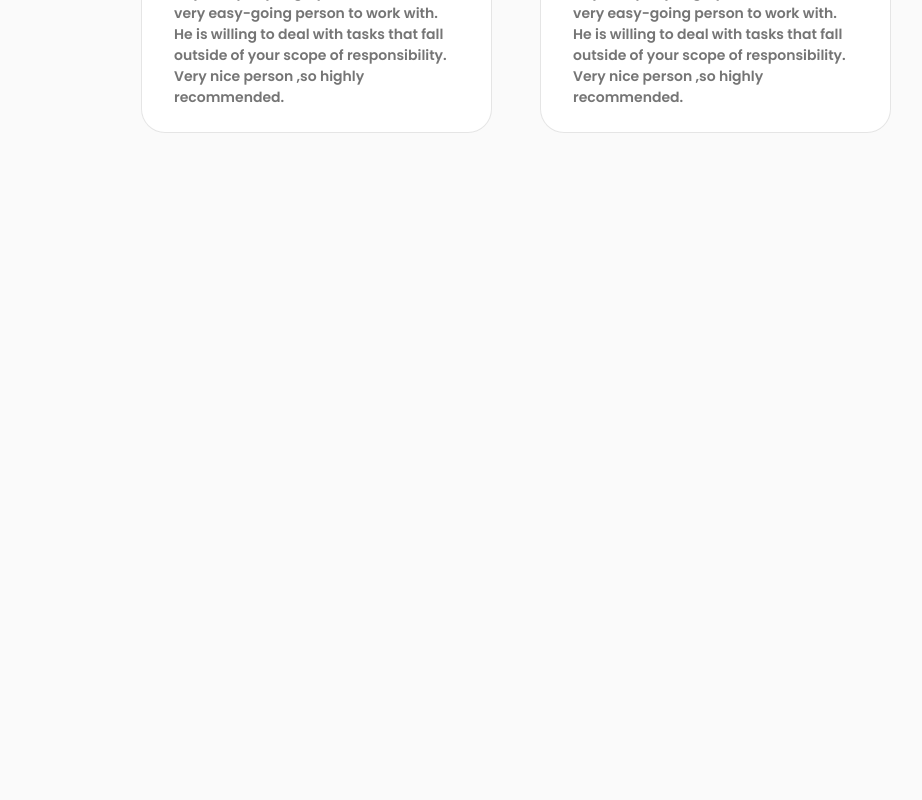
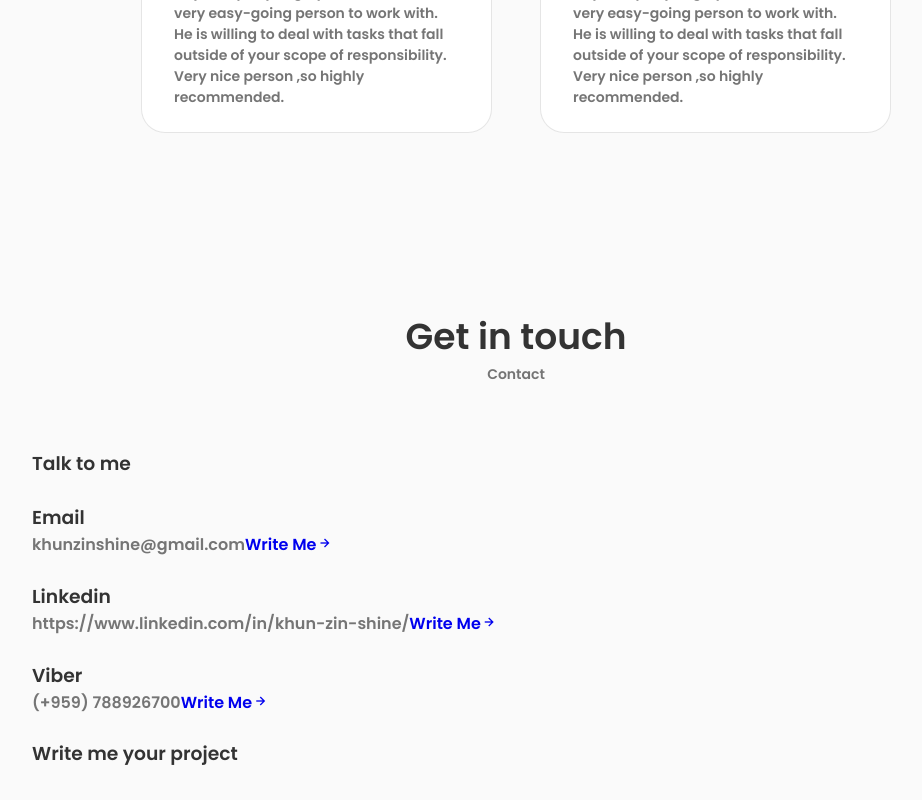
Before and after one commit to khunzinshine/khunzinshine.onrender, a React (Create React App) app: page / in a window 1280 px wide. Shown: the part 4067-4867 px from the top of the page, without its empty margins (124-1046 px from the left). Before the commit the page ends 4280 px from the top, so only its background shows below. Built offline with nearby package versions, Linux system fonts and the light colour scheme.

Commit message:
Added contact componet to App

```diff
--- a/src/App.js
+++ b/src/App.js
@@ -1,6 +1,7 @@
 import './App.css';
 
 import About from './components/about/About';
+import Contact from './components/contact/Contact';
 import Header from './components/header/Header';
 import Home from './components/home/Home';
 import Qualification from './components/qualification/Qualification';
@@ -19,6 +20,7 @@ function App() {
         <Services />
         <Qualification />
         <Testimonial />
+        <Contact />
       </main>
     </>
   );
```
